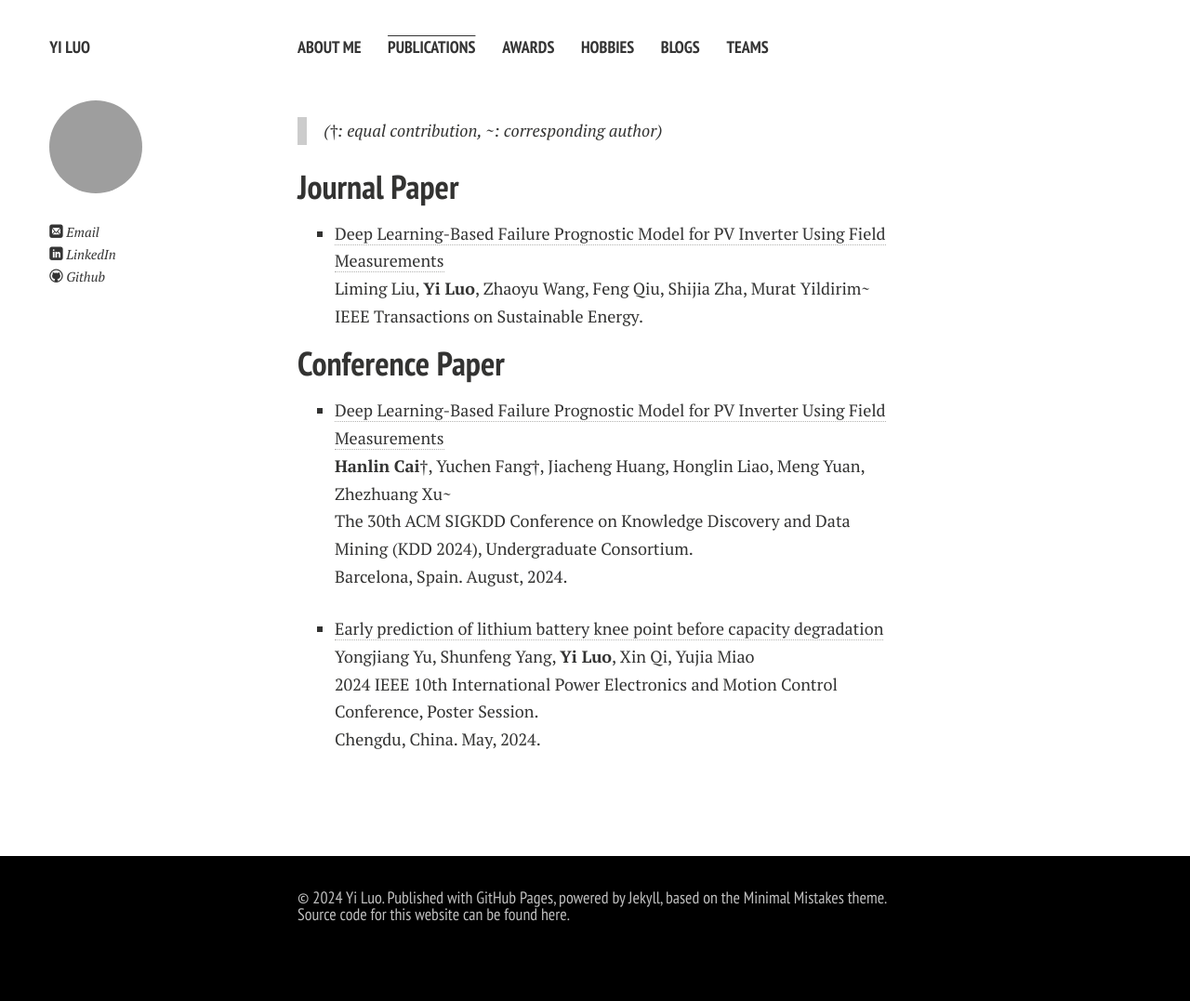
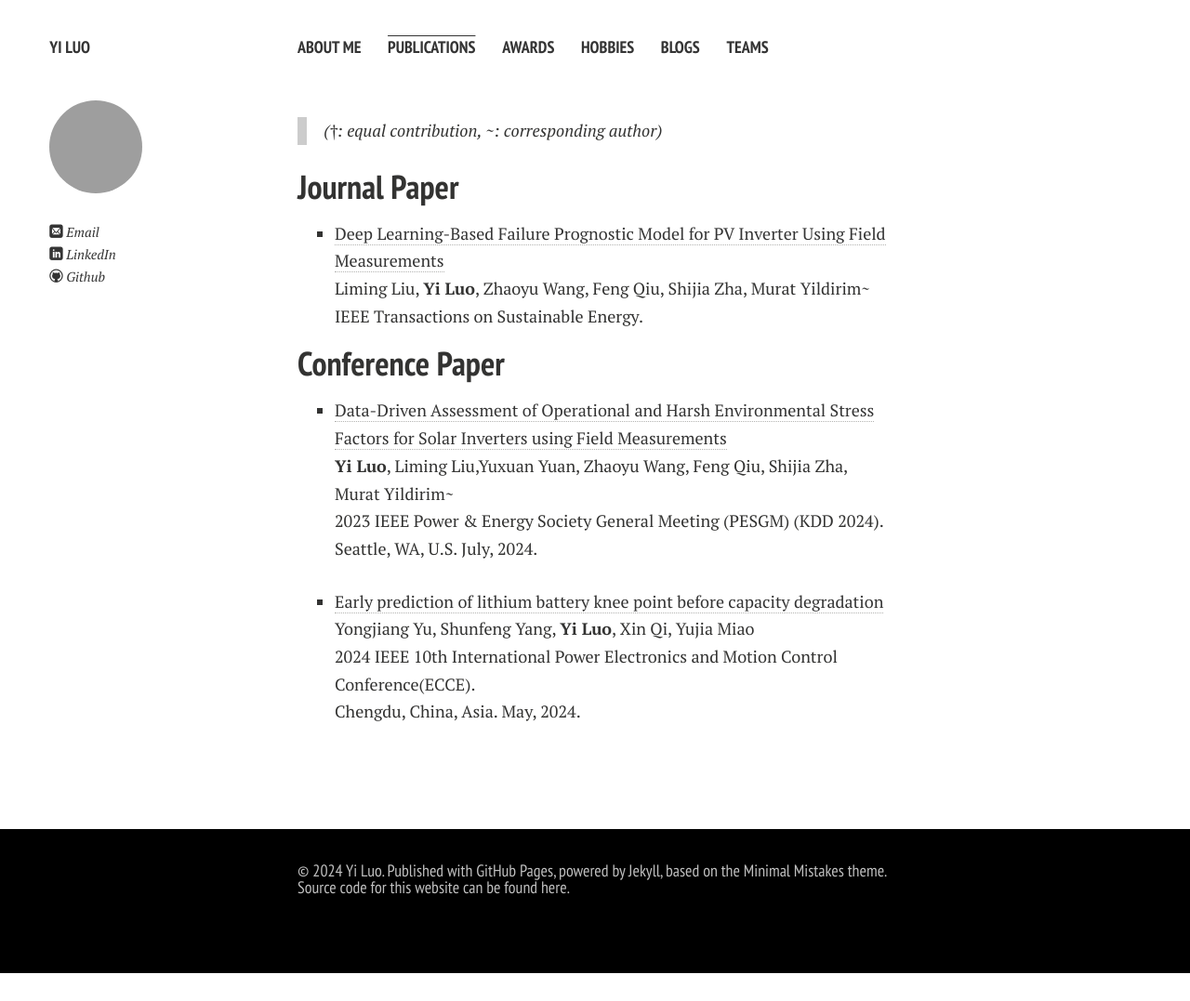
Before and after one commit to yisamu/yisamu.github.io, a Jekyll site: the page built from publications.md, in a window 1280 px wide. Shown: the whole page at 93% size. Built offline with Jekyll 4.4.1, drawn with Linux system fonts in a browser that asks for light colours; nearby versions of some CDN libraries; comment, search, counter and statistics services are not loaded; a style sheet for code colours, icons or effects is not loaded; after the commit the page ends 1047 px from its top, so only the background shows below that.

Commit message:
Update publications.md

```diff
--- a/publications.md
+++ b/publications.md
@@ -12,8 +12,8 @@ title: Publications
 
 ## Conference Paper
 
-- [Deep Learning-Based Failure Prognostic Model for PV Inverter Using Field Measurements]([https://ieeexplore.ieee.org/abstract/document/10636809])<br>**Hanlin Cai**†, Yuchen Fang†, Jiacheng Huang, Honglin Liao, Meng Yuan, Zhezhuang Xu~<br>The 30th ACM SIGKDD Conference on Knowledge Discovery and Data Mining (KDD 2024), Undergraduate Consortium.<br>Barcelona, Spain. August, 2024.<br>
+- [Data-Driven Assessment of Operational and Harsh Environmental Stress Factors for Solar Inverters using Field Measurements]([https://ieeexplore.ieee.org/abstract/document/10636809])<br>**Yi Luo**, Liming Liu,Yuxuan Yuan, Zhaoyu Wang, Feng Qiu, Shijia Zha, Murat Yildirim~<br> 2023 IEEE Power & Energy Society General Meeting (PESGM) (KDD 2024).<br>Seattle, WA, U.S. July, 2024.
 
-- [Early prediction of lithium battery knee point before capacity degradation](https://ieeexplore.ieee.org/abstract/document/10567378)<br> Yongjiang Yu, Shunfeng Yang, **Yi Luo**, Xin Qi, Yujia Miao <br> 2024 IEEE 10th International Power Electronics and Motion Control Conference, Poster Session.<br>Chengdu, China. May, 2024.
+- [Early prediction of lithium battery knee point before capacity degradation](https://ieeexplore.ieee.org/abstract/document/10567378)<br> Yongjiang Yu, Shunfeng Yang, **Yi Luo**, Xin Qi, Yujia Miao <br> 2024 IEEE 10th International Power Electronics and Motion Control Conference(ECCE).<br>Chengdu, China, Asia. May, 2024.
 
   <br>
```
